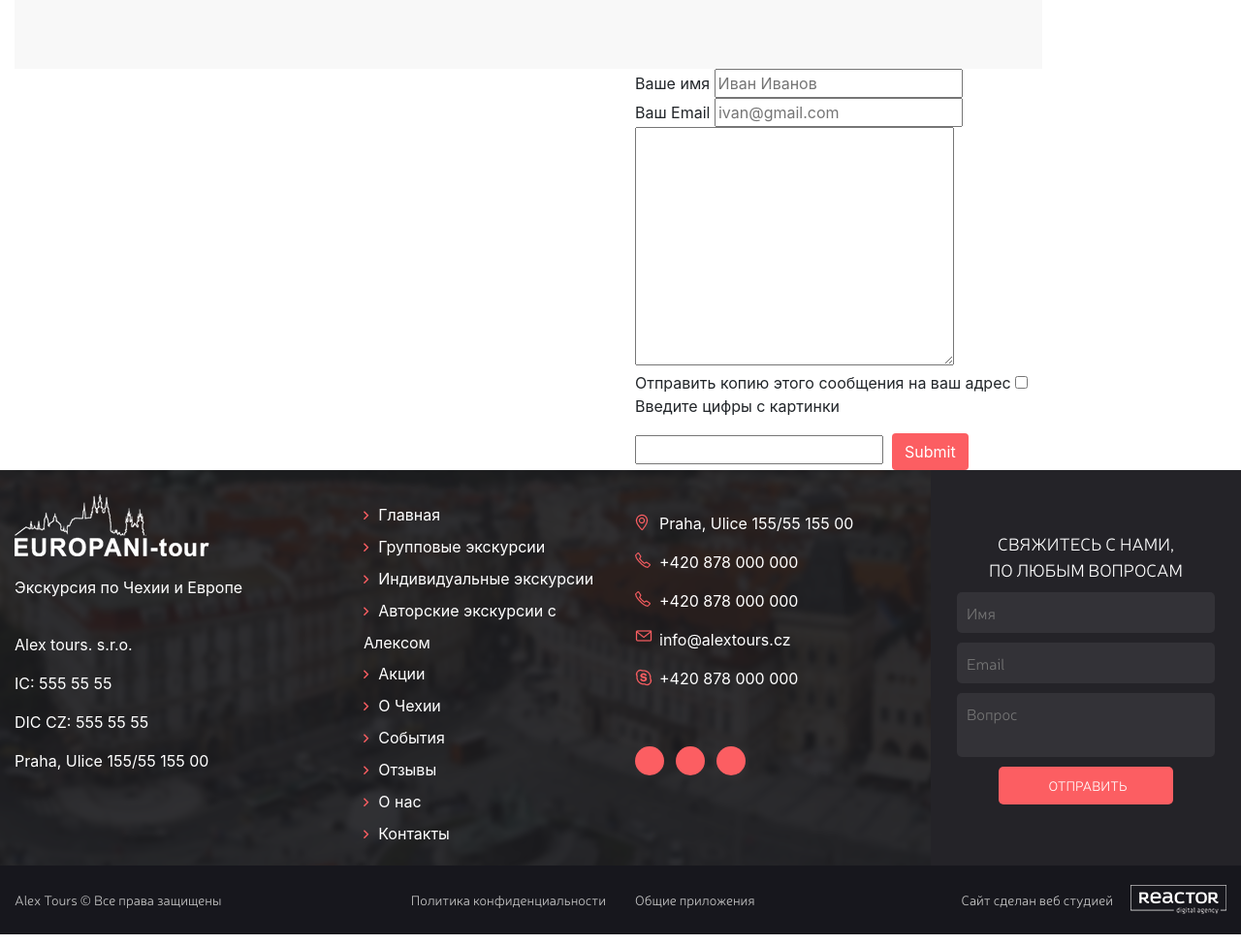
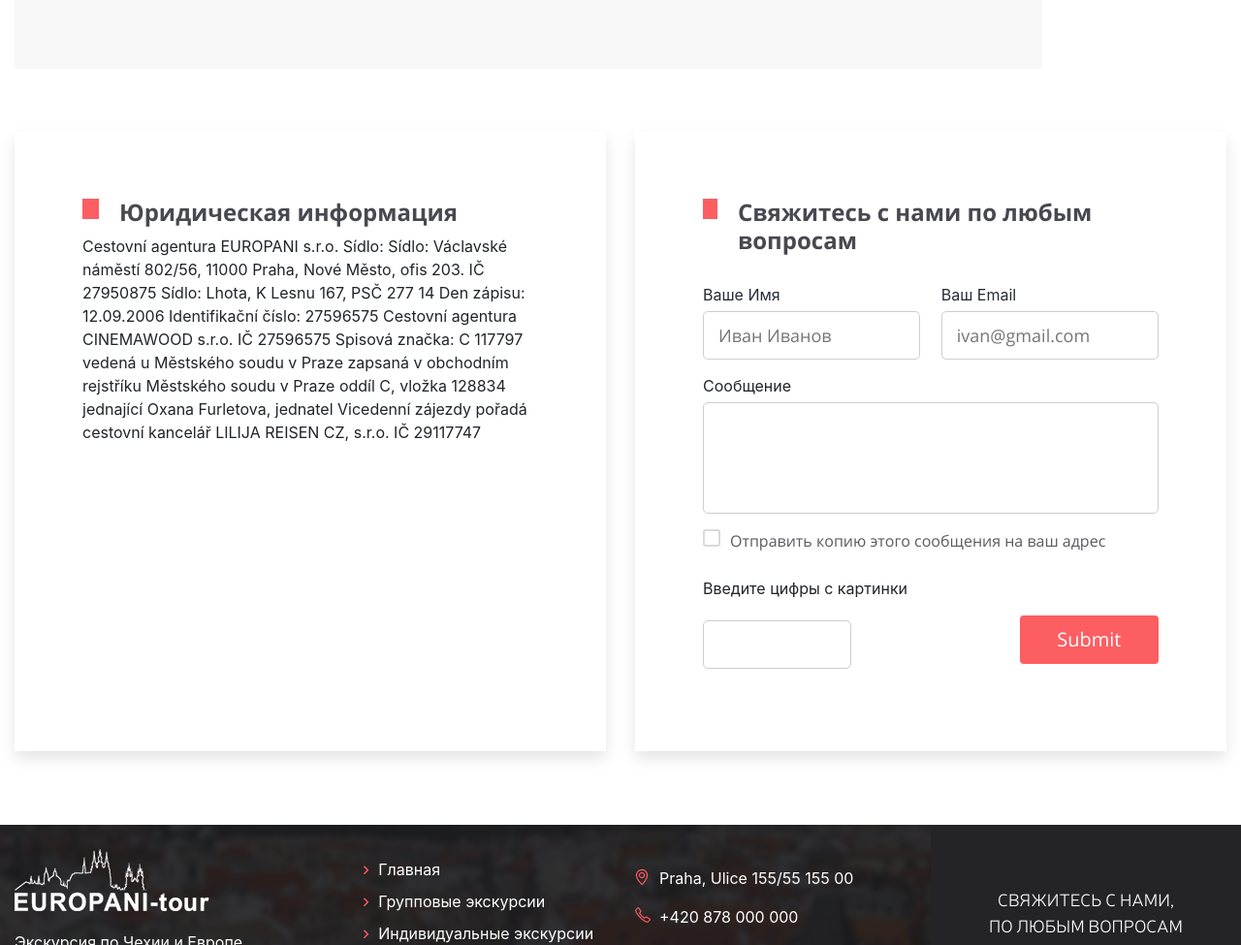
Before and after one commit to east-tech2018/praga, a plain HTML site: page about.html in a window 1280 px wide. Shown: the part 4791-5766 px from the top of the page at 97% size. Drawn offline with nearby package versions, Linux system fonts and the light colour scheme; some packages are replaced by stand-ins of ours; a web font is replaced by a local one.

Commit message:
end 5 pages

```diff
--- a/about.html
+++ b/about.html
@@ -258,27 +258,48 @@
             </div>
         </div>
     </div>
-        <div class="row">
+        <div class="row bottom">
             <div class="col-6">
-                <div class="head"></div>
-                <div class="text"></div>
+                <div class="juridical-info">
+                    <div class="red-mark">
+                        <h3>Юридическая информация</h3>
+                    </div>
+                    <div class="text">Cestovní agentura EUROPANI s.r.o.
+                        Sídlo: Sídlo: Václavské náměstí 802/56, 11000 Praha, Nové Město, ofis 203.
+                        IČ 27950875
+                        Sídlo: Lhota, K Lesnu 167, PSČ 277 14
+                        Den zápisu: 12.09.2006
+                        Identifikační číslo: 27596575
+                        Cestovní agentura CINEMAWOOD s.r.o.
+                        IČ 27596575
+                        Spisová značka: C 117797 vedená u Městského soudu v Praze
+                        zapsaná v obchodním rejstříku Městského soudu v Praze oddíl C, vložka 128834 jednající Oxana Furletova, jednatel
+                        Vicedenní zájezdy pořadá cestovní kancelář
+                        LILIJA REISEN CZ, s.r.o.
+                        IČ 29117747
+                    </div>
+                    </div>
             </div>
             <div class="col-6">
-                <div class="head">
 
-                </div>
                 <div class="form">
-                    <label for="">Ваше имя
+                    <div class="red-mark">
+                        <h3>Свяжитесь с нами по любым вопросам</h3>
+                    </div>
+                    <div class="top">
+                    <label for="">Ваше Имя
                         <input type="text" placeholder="Иван Иванов">
                     </label>
                     <label for="">Ваш Email
                         <input type="email" placeholder="ivan@gmail.com">
                     </label>
+                    </div>
                     <label for="">
+                        Сообщение
                         <textarea name="" id="" cols="30" rows="10"></textarea>
                     </label>
-                    <label for="copy">Отправить копию этого сообщения на ваш адрес</label> <input id="copy" type="checkbox">
-
+                    <input  type="checkbox" id="copy">
+                    <label for="copy">Отправить копию этого сообщения на ваш адрес</label>
                     <p>Введите цифры с картинки</p>
                     <div class="captcha">
                         <input type="text">
--- a/style.css
+++ b/style.css
@@ -858,19 +858,23 @@ span.date:before{
 }
 
 #search .checkboxes input[type=checkbox] + label:before,
-#search .sort input[type=checkbox] + label:before
-{
+#search .sort input[type=checkbox] + label:before,
+.about-page input[type=checkbox] + label:before
+{
+    cursor: pointer;
     content:"";
+    display: inline-block;
     width: 18px;
     height: 18px;
     border-radius: 3px;
     border: 2px solid #dadadb;
     margin-right: 10px;
-    margin-top: -2px;
+    /*margin-top: -2px;*/
 }
 
 #search .checkboxes input[type=checkbox]:checked + label:before ,
-#search .sort input[type=checkbox]:checked + label:before
+#search .sort input[type=checkbox]:checked + label:before,
+.about-page .form input[type=checkbox]:checked + label:before
 {
     content:"+";
     font-size: 18px;
@@ -2422,6 +2426,104 @@ margin-top: 10px;
     margin-bottom: 30px;
 }
 
-
+.about-page  input[type="text"], .about-page input[type="email"]
+{
+    font-size: 18px;
+    font-family: "OpenSans-Regular_0";
+    font-weight: 200;
+    height: 50px;
+    padding-left: 15px;
+    display: flex;
+    align-items: center;
+    width: max-content;
+    border-radius: 5px;
+    outline: none;
+    border: 1px solid #cecece;
+    position: relative;
+    width: 100%;
+    margin-bottom: 15px;
+    margin-top: 5px;
+}
+
+
+.about-page textarea {
+    width: 100%;
+    font-size: 18px;
+    font-family: "OpenSans-Regular_0";
+    font-weight: 200;
+    border-radius: 5px;
+    outline: none;
+    border: 1px solid #cecece;
+    resize: none;
+    height: 115px;
+    padding: 10px 15px;
+    margin-top: 5px;
+}
+
+.about-page .form ,.about-page .juridical-info{
+    padding: 70px;
+    -webkit-box-shadow: 0px 8px 15px 0px rgba(0,0,0,0.1);
+    -moz-box-shadow: 0px 8px 15px 0px rgba(0,0,0,0.1);
+    box-shadow: 0px 8px 15px 0px rgba(0,0,0,0.1);
+    height: 100%;
+}
+
+.about-page label{
+    width: 100%;
+}
+
+.about-page .form .top{
+    display: flex;
+    justify-content: space-between;
+
+    color: #262b35;
+}
+.about-page .form .top label{
+    width: 47.73%;
+}
+
+.about-page .captcha{
+    display: flex;
+    justify-content: space-between;
+    color: #7c7f83;
+    font-family: "Open Sans";
+    font-weight: lighter;
+}
+
+.about-page .captcha input[type=text]{
+width: 32.5%;
+}
+
+.about-page .captcha input[type=submit]{
+    font-size: 20px;
+    font-family: OpenSans-Regular_0;
+    width: 30.5%;
+    height: 50px;
+}
+.about-page label[for=copy]{
+    display: flex;
+    font-family: "OpenSans-Regular_0";
+    color: #5b5b60;
+    margin-bottom: 25px;
+    margin-top: 10px;
+}
+
+.about-page .form input[type=checkbox] {
+    display: none;
+}
+
+.about-page .form .red-mark, .about-page .juridical-info .red-mark{
+    display: flex;
+    text-align: left;
+}
+.about-page .form h3 {
+    display: flex;
+    text-align: left;
+}
+
+.about-page .row.bottom {
+    margin-top: 64px;
+    margin-bottom: 76px;
+}
 
 /*************************** ABOUT PAGE **************************/
```
